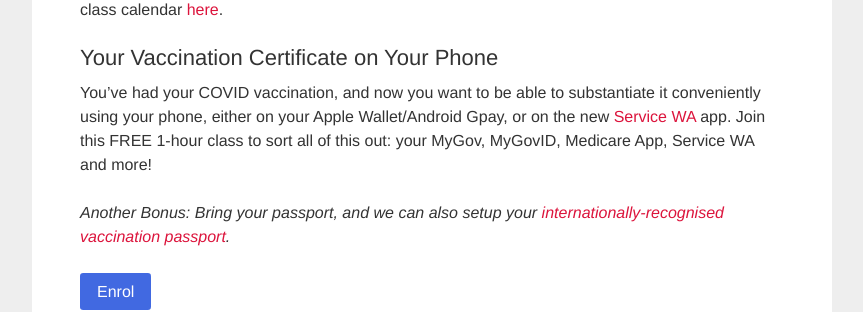
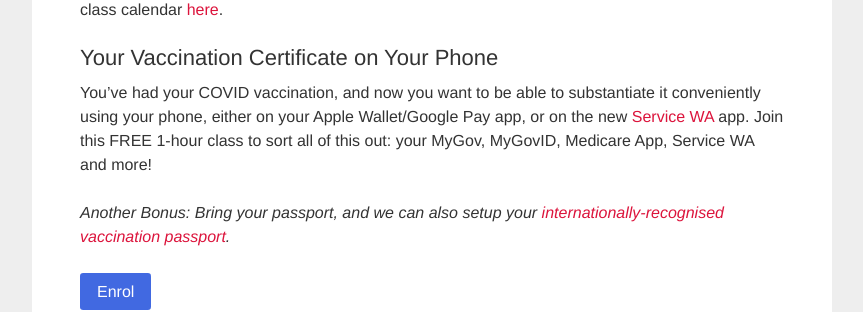
Before and after one commit to auxellbs/splconline.github.io, a Jekyll site: the page built from index.md, in a window 1280 px wide and 900 px high, scrolled down 944 px. Shown: the part 176-488 px from the top of the window, without its empty margins (208-1071 px from the left). Built offline with Jekyll 4.4.1, drawn with Linux system fonts in a browser that asks for light colours.

Commit message:
Update index.md

```diff
--- a/index.md
+++ b/index.md
@@ -22,7 +22,7 @@
 We have a wide range of free 1-hour group classes, these classes have a maximum of 6 students to ensure sufficient individual attention. Click the 'enrol' links below to register, or check the group class calendar [here](/calendar).
 
 ### Your Vaccination Certificate on Your Phone
-You've had your COVID vaccination, and now you want to be able to substantiate it conveniently using your phone, either on your Apple Wallet/Android Gpay, or on the new [Service WA](https://www.wa.gov.au/organisation/government-of-western-australia/servicewa-mobile-app){:target="_blank"} app. Join this FREE 1-hour class to sort all of this out: your MyGov, MyGovID, Medicare App, Service WA and more!
+You've had your COVID vaccination, and now you want to be able to substantiate it conveniently using your phone, either on your Apple Wallet/Google Pay app, or on the new [Service WA](https://www.wa.gov.au/organisation/government-of-western-australia/servicewa-mobile-app){:target="_blank"} app. Join this FREE 1-hour class to sort all of this out: your MyGov, MyGovID, Medicare App, Service WA and more!
 
 *Another Bonus: Bring your passport, and we can also setup your [internationally-recognised vaccination passport](https://www.abc.net.au/news/2021-10-19/international-covid-vaccine-certificate-passport/100548596){:target="_blank"}.*
 
```
